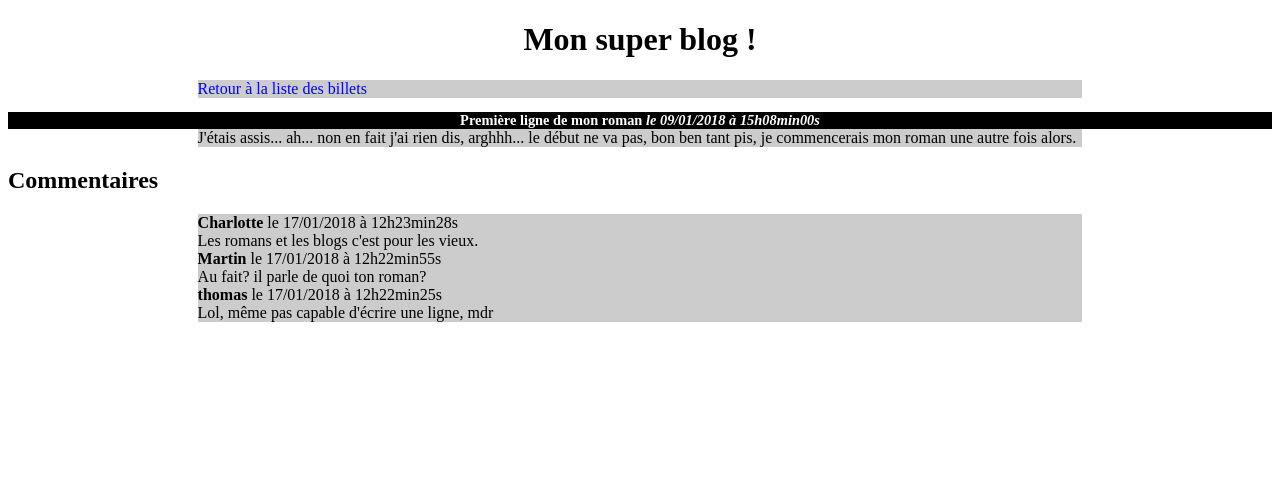
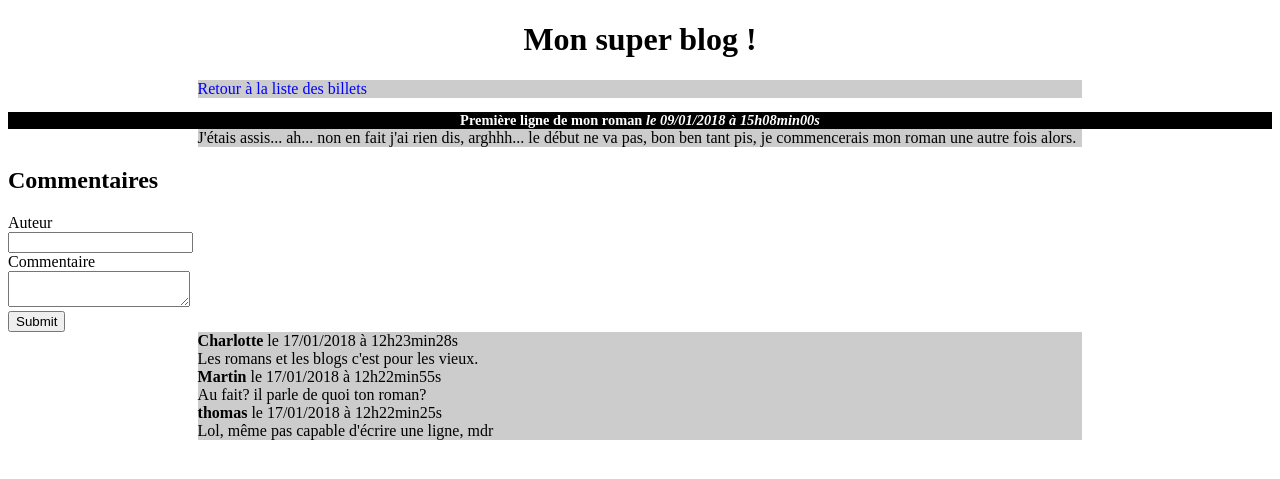
Before and after one commit to AGhoudi/Blog_Ecrivain, a PHP site: page /index.php?action=post&id=4 in a window 1280 px wide. Shown: the top 479 px of the page. Run offline with PHP 8.4, Linux system fonts and the light colour scheme; data comes from the database, SQL or seed files in the repository.

Commit message:
ajout de la fonctionnalité ajout de commentaires

```diff
--- a/view/frontend/postView.php
+++ b/view/frontend/postView.php
@@ -25,6 +25,32 @@
 
     <h2>Commentaires</h2>
 
+    <form action="index.php?action=addComment&amp;id=<?= $post['id'] ?>" method="post">
+
+    <div>
+
+        <label for="author">Auteur</label><br />
+
+        <input type="text" id="author" name="author" />
+
+    </div>
+
+    <div>
+
+        <label for="comment">Commentaire</label><br />
+
+        <textarea id="comment" name="comment"></textarea>
+
+    </div>
+
+    <div>
+
+        <input type="submit" />
+
+    </div>
+
+    </form>
+
     <?php
 
         while ($comment = $comments->fetch())
```
